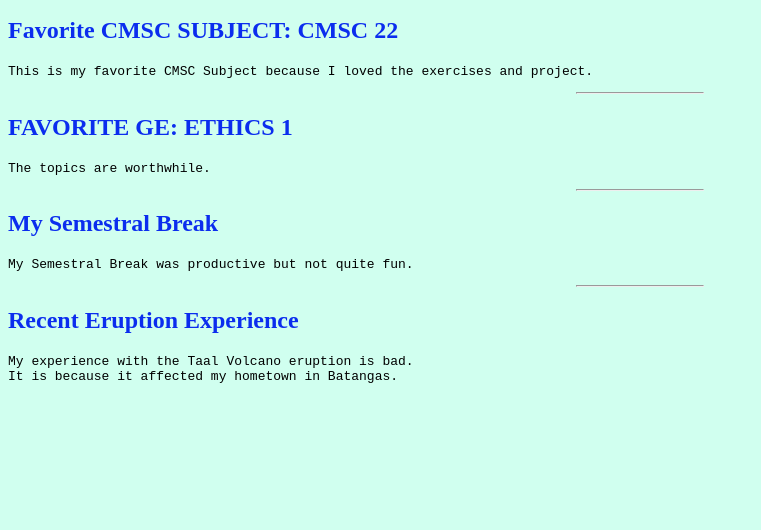
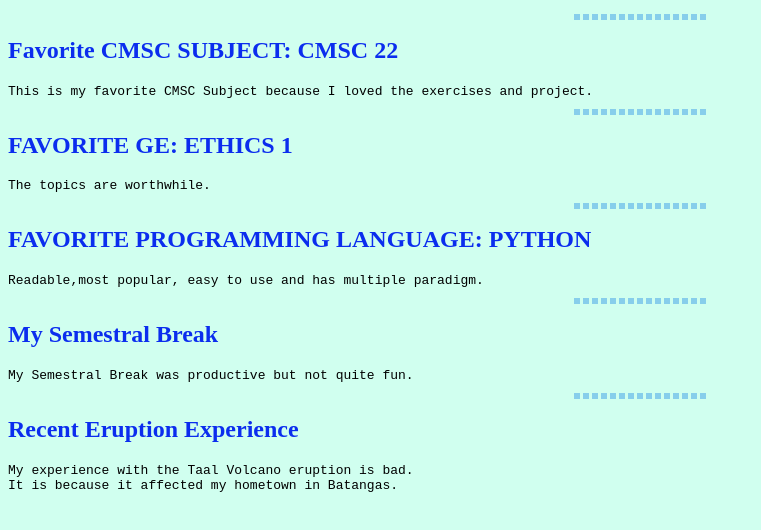
Before and after one commit to Mewguel/Mewguel.github.io, a plain HTML site: page index.html in a window 1280 px wide. Shown: the part 110-640 px from the top of the page, without its empty margins (0-761 px from the left). Drawn offline with Linux system fonts and the light colour scheme.

Commit message:
modified index html,styles.css added fave prog language

```diff
--- a/index.html
+++ b/index.html
@@ -12,11 +12,15 @@
 <body>
     <h1>Ivan Miguel A. Malabanan</h1>
     <h2>Nickname: Miguel</h2>
+    <hr>
     <h2>Favorite CMSC SUBJECT: CMSC 22</h2>
     <p>This is my favorite CMSC Subject because I loved the exercises and project.</p>
     <hr>
     <h2>FAVORITE GE: ETHICS 1</h2>
     <p>The topics are worthwhile.</p>
+    <hr>
+    <h2>FAVORITE PROGRAMMING LANGUAGE: PYTHON</h2>
+    <p>Readable,most popular, easy to use and has multiple paradigm.</p>
     <hr>
     <h2>My Semestral Break</h2>
     <p>My Semestral Break was productive but not quite fun.</p>
@@ -25,6 +29,7 @@
     <p>My experience with the Taal Volcano eruption is bad. <br>
         It is because it affected my hometown in Batangas.
     </p>
+
 </body>
 
 </html>
--- a/styles.css
+++ b/styles.css
@@ -11,11 +11,15 @@ h2 {
     color: rgb(11, 45, 238);
 }
 
-p {
-    font-size: medium;
-    font-family: monospace;
+hr {
+
+    border: none;
+    outline-style: dashed;
+    outline-color: skyblue;
+    width: 10%;
 }
 
-hr {
-    width: 10%;
+p {
+    font-family: monospace;
+    font-size: medium;
 }
```
